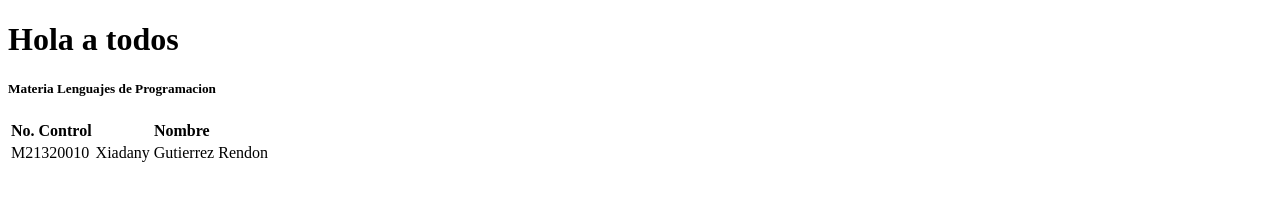
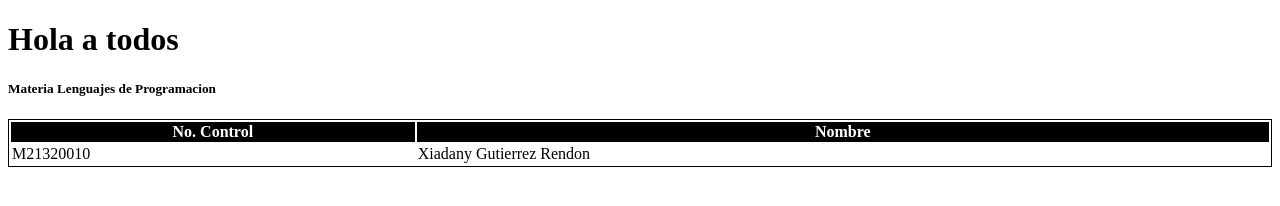
Before and after one commit to utrujillo/tecProgra, a plain HTML site: page ejercicio01/ejercicio02/index.html in a window 1280 px wide. Drawn offline with Linux system fonts and the light colour scheme.

Commit message:
Integrando CSS 	modified:   ejercicio01/ejercicio02/index.html

```diff
--- a/ejercicio01/ejercicio02/index.html
+++ b/ejercicio01/ejercicio02/index.html
@@ -5,13 +5,23 @@
   <meta http-equiv="X-UA-Compatible" content="IE=edge">
   <meta name="viewport" content="width=device-width, initial-scale=1.0">
   <title>Document</title>
+  <style>
+    .table{
+      border: 1px solid #000;
+      width: 100%;
+    }
+      .thead{
+        background: #000;
+        color: white;
+      }
+  </style>
 </head>
 <body>
   <h1>Hola a todos</h1>
   <h5>Materia Lenguajes de Programacion</h5>
 
-  <table>
-    <thead>
+  <table class='table'>
+    <thead class="thead">
       <tr>
         <th>No. Control</th>
         <th>Nombre</th>
```
